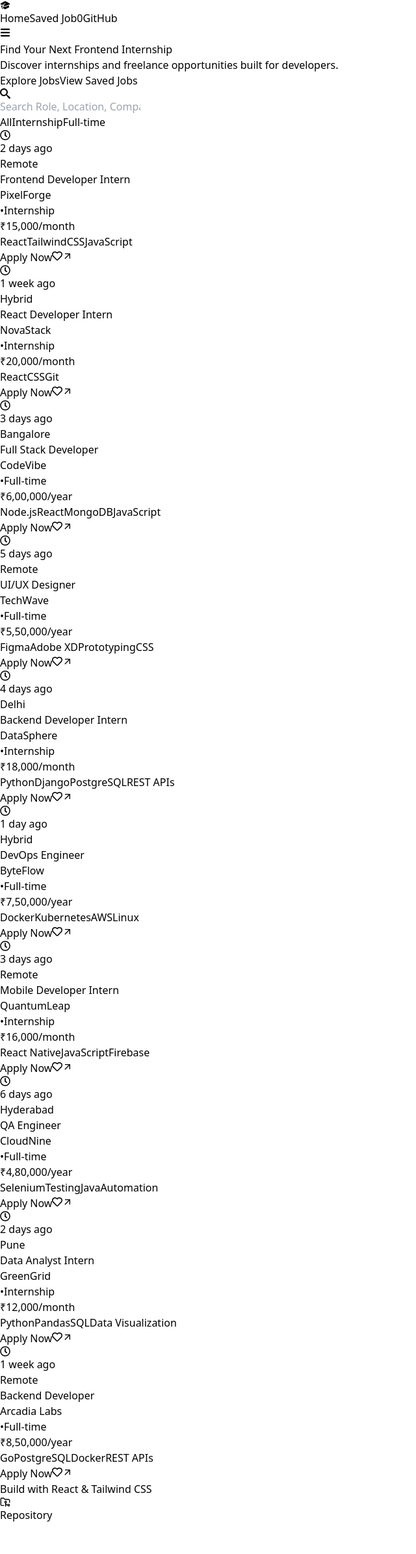
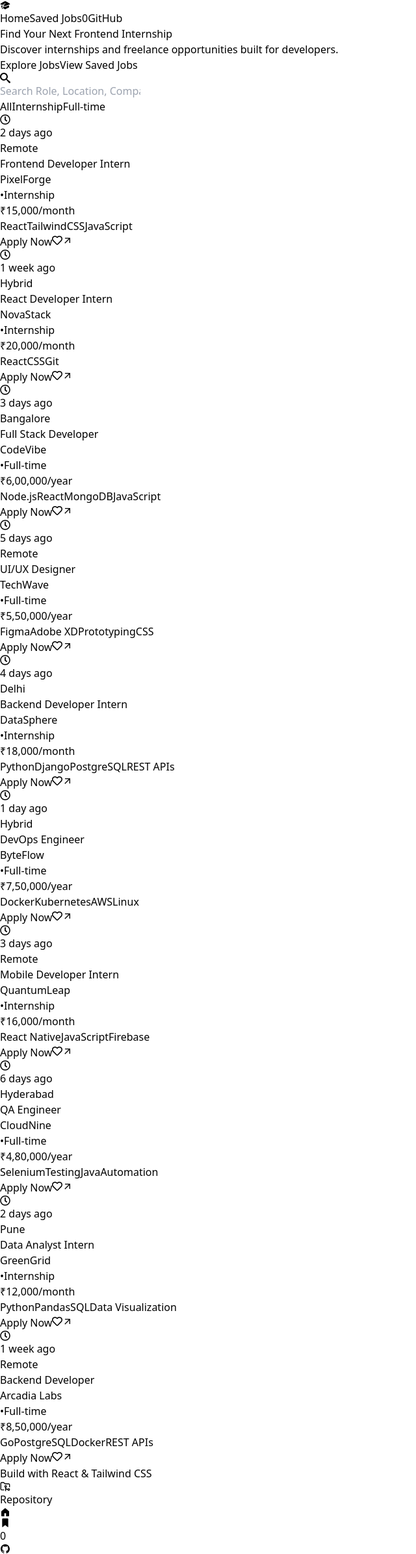
Before and after one commit to Hard1stf/DevLaunch-Jobs, a React (Vite) app: page / in a window 1280 px wide. Shown: the whole page at 65% size, without its empty margins (0-640 px from the left). Before the commit the page ends 2344 px from the top, so only its background shows below. Built offline with nearby package versions, Linux system fonts and the light colour scheme.

Commit message:
UI/feat(MobileBottomNav/Layout/Navbar): Create and implement the mobile nav-bar for small screens

```diff
--- /dev/null
+++ b/src/components/Navbar/MobileBottomNav.jsx
@@ -0,0 +1,37 @@
+import { GoHomeFill, GoBookmarkFill } from 'react-icons/go';
+import { IoLogoGithub } from 'react-icons/io5';
+import { NavLink } from 'react-router-dom';
+
+const MobileBottomNav = ({savedJobs = []}) => {
+  const navLinkStyle = ({ isActive }) =>
+    isActive
+      ? 'text-cyan-400'
+      : 'hover:text-cyan-400 transition-colors duration-300';
+
+  return (
+    <>
+      <nav className="lg:hidden fixed z-50 bottom-0 left-0 right-0 w-full border-t-2 px-4 py-2 bg-slate-950/80 border-slate-800 backdrop-blur">
+        <div className="max-w-3xl mx-auto px-4 py-2 flex justify-evenly items-center">
+          <NavLink to="/" end className={navLinkStyle}>
+            <GoHomeFill className="size-6" />
+          </NavLink>
+          <NavLink to="/saved-jobs" className={navLinkStyle}>
+            <div className='relative flex items-center justify-center'>
+                <GoBookmarkFill className="size-6" />
+                <span className="absolute -top-2 -right-2 min-w-4 h-4 flex justify-center items-center px-2 py-0.5 rounded-full bg-cyan-500 text-black text-[10px] font-bold self-center">{savedJobs?.length || 0}</span>
+            </div>
+            </NavLink>
+          <a
+            href="https://github.com/Hard1stf"
+            target="_blank"
+            rel="noopener noreferrer"
+          >
+            <IoLogoGithub className="size-6" />
+          </a>
+        </div>
+      </nav>
+    </>
+  );
+};
+
+export default MobileBottomNav;
--- a/src/components/Navbar/Navbar.jsx
+++ b/src/components/Navbar/Navbar.jsx
@@ -1,45 +1,26 @@
-import { useState } from 'react';
-import { FaBars, FaTimes } from 'react-icons/fa';
 import { HiAcademicCap } from 'react-icons/hi2';
 import { NavLink } from "react-router-dom";
 
 const Navbar = ({ savedJobs = [] }) => {
-  const [isMenuOpen, setIsMenuOpen] = useState(false);
+  // const [isMenuOpen, setIsMenuOpen] = useState(false);
   const navLinkStyle = ({isActive}) => isActive ? "text-cyan-400" : "hover:text-cyan-400 transition-colors duration-300";
 
   return (
     <>
-      <nav className="sticky z-50 top-0 w-full border-b px-4 py-4 bg-slate-950/80 border-slate-800 backdrop-blur">
-        <div className="max-w-7xl mx-auto px-4 py-4 flex justify-between items-center">
+      <nav className="hidden lg:block sticky z-50 top-0 w-full border-b px-4 py-2 bg-slate-950/80 border-slate-800 backdrop-blur">
+        <div className="max-w-7xl mx-auto px-4 py-2 flex justify-between items-center">
           <NavLink to="/" end className="flex justify-center items-center rounded-full cursor-pointer">
             <HiAcademicCap className="text-white text-4xl rotate-12 transition-all duration-500 hover:rotate-0" />
           </NavLink>
 
-          <div className="hidden md:flex items-center gap-3 font-semibold">
-            <NavLink to="/" className={navLinkStyle}>Home</NavLink>
+          <div className="flex items-center gap-3 font-semibold">
+            <NavLink to="/" end className={navLinkStyle}>Home</NavLink>
             <NavLink to="/saved-jobs" className={navLinkStyle}>
-              Saved Job
+              Saved Jobs
               <span className="ml-1 px-2 py-0.5 text-xs rounded-full bg-cyan-500 text-black font-bold">{savedJobs?.length || 0}</span></NavLink>
             <a href="https://github.com/Hard1stf" target='_blank' rel="noopener noreferrer" className='cursor-pointer hover:text-cyan-400 transition-color duration-300'>GitHub</a>
           </div>
-
-          <div className="md:hidden flex gap-4 items-center">
-              <button onClick={() => setIsMenuOpen(!isMenuOpen)}>
-                {isMenuOpen ? (
-                  <FaTimes className="size-6" />
-                ) : (
-                  <FaBars className="size-6" />
-                )}
-              </button>
-          </div>
         </div>
-        {isMenuOpen && (
-          <div className='md:hidden flex flex-col mt-4 gap-4 border-t border-slate-800 pt-4'>
-            <NavLink to="/" className={navLinkStyle}>Home</NavLink>
-            <NavLink to="/saved-jobs" className={navLinkStyle}>Saved Job</NavLink>
-            <a href="https://github.com/Hard1stf" target='_blank' rel="noopener noreferrer" className='cursor-pointer'>GitHub</a>
-          </div>
-        )}
       </nav>
     </>
   );
--- a/src/components/layout/Layout.jsx
+++ b/src/components/layout/Layout.jsx
@@ -1,14 +1,16 @@
 import Footer from "../Footer/Footer";
+import MobileBottomNav from "../Navbar/MobileBottomNav";
 import Navbar from "../Navbar/Navbar";
 
 const Layout = ({ children, savedJobs }) => {
   return <>
-    <div className="bg-black min-h-screen text-slate-300 flex flex-col">
+    <div className="bg-black min-h-screen text-slate-300 flex flex-col pb-20 lg:pb-0">
         <Navbar savedJobs={savedJobs}/>
         <main className="flex-grow w-full">
             {children}
         </main>
         <Footer />
+        <MobileBottomNav savedJobs={savedJobs}/>
     </div>
   </>;
 };
```
